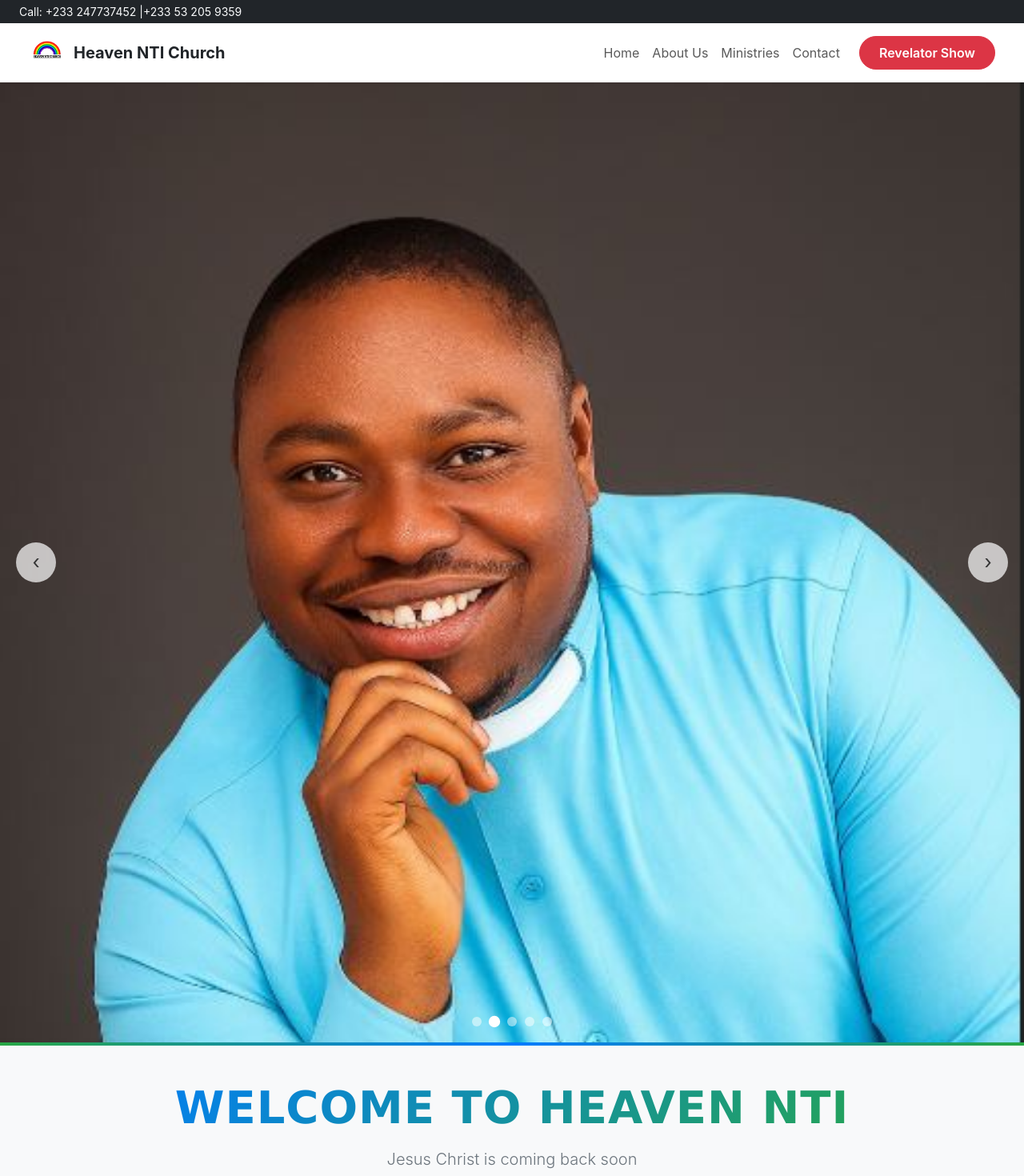
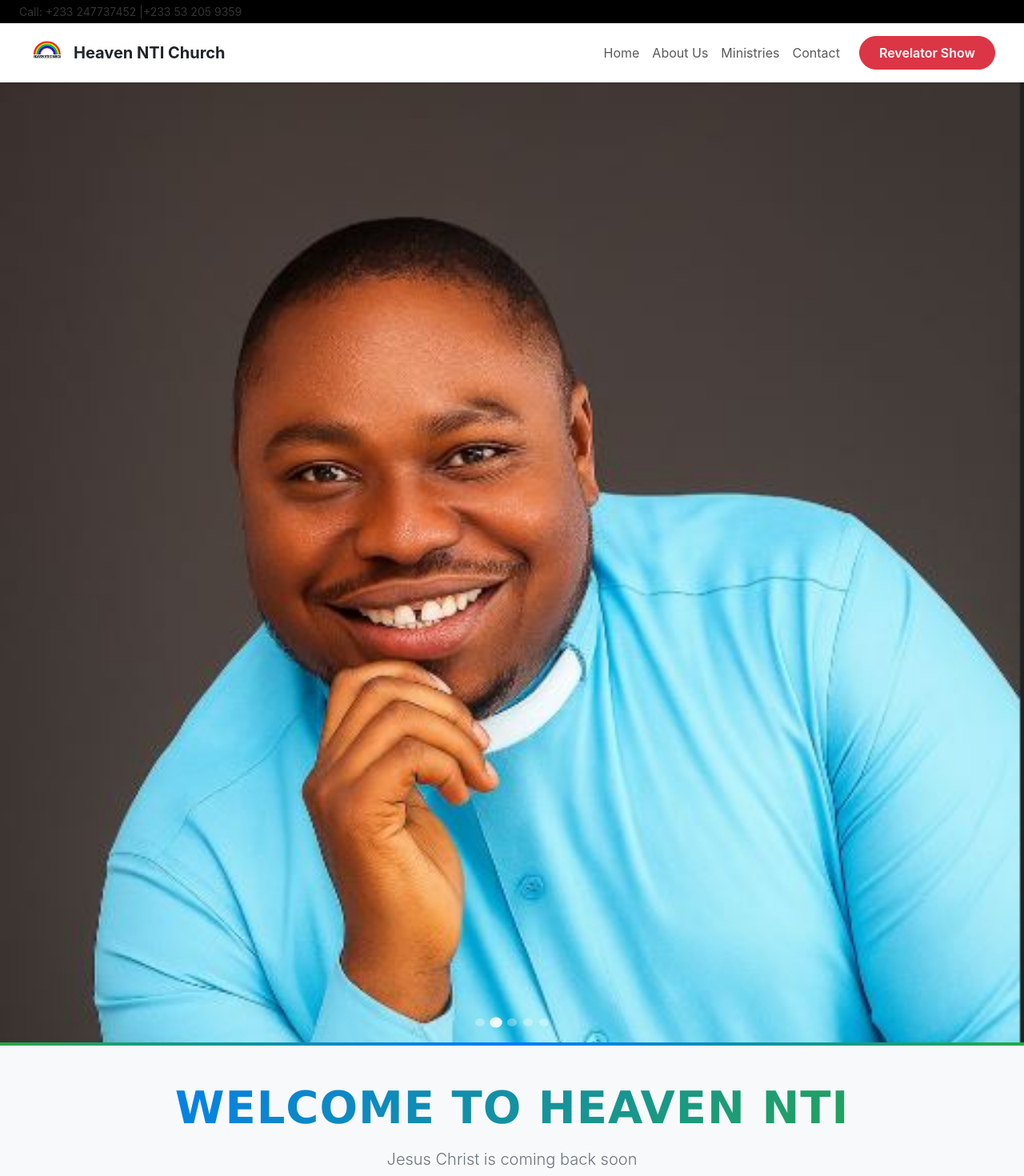
Before and after one commit to Daniel-KK-world/Heaven-Nti-Church, a React (Create React App) app: page / in a window 1280 px wide. Shown: the top 1470 px of the page at 80% size. Built offline with nearby package versions, Linux system fonts and the light colour scheme.

Commit message:
Navbars vamp

```diff
--- a/public/index.html
+++ b/public/index.html
@@ -5,14 +5,25 @@
     <meta name="viewport" content="width=device-width, initial-scale=1" />
     <meta name="theme-color" content="#000000" />
     <meta name="description" content="Heaven NTI Church Website" />
-    <link rel="icon" type="image/png" href="src\assets\logo.png">
 
-    <!-- ✅ Bootstrap CSS CDN -->
+    <!-- Favicon -->
+    <link rel="icon" type="image/png" href="%PUBLIC_URL%/logo.png" />
+
+    <!-- ✅ Bootstrap CSS -->
     <link
       href="https://cdn.jsdelivr.net/npm/bootstrap@5.3.3/dist/css/bootstrap.min.css"
       rel="stylesheet"
       integrity="sha384-QWTKZyjpPEjISv5WaRU9OFeRpok6YctnYmDr5pNlyT2bRjXh0JMhjY6hW+ALEwIH"
       crossorigin="anonymous"
+    />
+
+    <!-- ✅ Font Awesome -->
+    <link
+      rel="stylesheet"
+      href="https://cdnjs.cloudflare.com/ajax/libs/font-awesome/6.5.1/css/all.min.css"
+      integrity="sha512-DTOQO9RWCH3ppGqcWaEA1BIZOC6xxalwEsw9c2QQeAIftl+Vegovlnee1c9QX4TctnWMn13TZye+giMm8e2LwA=="
+      crossorigin="anonymous"
+      referrerpolicy="no-referrer"
     />
 
     <title>Heaven NTI Church</title>
@@ -21,9 +32,11 @@
     <noscript>You need to enable JavaScript to run this app.</noscript>
     <div id="root"></div>
 
-    <!-- ✅ Bootstrap Bundle (JS + Popper) -->
+    <!-- ✅ Bootstrap JS (with Popper) -->
     <script
-  src="https://cdn.jsdelivr.net/npm/bootstrap@5.2.3/dist/js/bootstrap.bundle.min.js"
-></script>
+      src="https://cdn.jsdelivr.net/npm/bootstrap@5.3.3/dist/js/bootstrap.bundle.min.js"
+      integrity="sha384-YvpcrYf0tY3lHB60NNkmXc5s9fDVZLESaAA55NDzOxhy9GkcIdslK1eN7N6jIeHz"
+      crossorigin="anonymous"
+    ></script>
   </body>
 </html>
--- a/src/App.css
+++ b/src/App.css
@@ -1,3 +1,11 @@
+/* Backgrounds */
+.navedit {
+  background-color: #000000 !important; /* solid black */
+}
+.navedit:hover {
+  color: #333333 !important; /* subtle darker hover */
+}
+
 /* Hero Slider Styles */
 .church-hero-slider {
   position: relative;
@@ -41,35 +49,6 @@
   object-position: center center;
 }
 
-/* Navigation arrows */
-.slider-arrow {
-  position: absolute;
-  top: 50%;
-  transform: translateY(-50%);
-  background: rgba(255, 255, 255, 0.7);
-  border: none;
-  border-radius: 50%;
-  width: 50px;
-  height: 50px;
-  font-size: 24px;
-  color: #333;
-  cursor: pointer;
-  z-index: 10;
-  transition: all 0.3s ease;
-}
-
-.slider-arrow:hover {
-  background: rgba(255, 255, 255, 0.9);
-}
-
-.slider-arrow-prev {
-  left: 20px;
-}
-
-.slider-arrow-next {
-  right: 20px;
-}
-
 /* Dots indicator - CENTERED */
 .slider-dots {
   position: absolute;
@@ -78,24 +57,29 @@
   right: 0;
   display: flex;
   justify-content: center;
-  gap: 10px;
+  gap: 8px;
   z-index: 10;
 }
 
 .slider-dot {
-  width: 12px;
-  height: 12px;
+  width: 10px;
+  height: 10px;
   border-radius: 50%;
   border: none;
-  background: rgba(255, 255, 255, 0.5);
+  background: rgba(255, 255, 255, 0.35); /* more subtle default */
   cursor: pointer;
   transition: all 0.3s ease;
 }
 
+.slider-dot:hover {
+  background: rgba(255, 255, 255, 0.6); /* slightly more visible on hover */
+}
+
 .slider-dot.active {
-  background: rgba(255, 255, 255, 1);
-  transform: scale(1.2);
+  background: rgba(255, 255, 255, 0.9); /* active one stands out */
+  transform: scale(1.3);
 }
+
 
 /* Mobile responsiveness */
 @media (max-width: 768px) {
--- a/src/components/Footer.js
+++ b/src/components/Footer.js
@@ -1,57 +1,75 @@
-import React from 'react';
+import React from "react";
+import { Link } from "react-router-dom";
 
 const Footer = () => {
   return (
-    <footer className="bg-dark text-white pt-5 pb-4 mt-5">
-      <div className="container text-md-left">
-        <div className="row text-md-left">
+    <footer className=" text-light pt-5 pb-4 mt-5 navedit ">
+      <div className="container text-center">
+        <div className="row">
 
           {/* Church Description */}
-          <div className="col-md-4 col-lg-4 col-xl-4 mx-auto mt-3">
-            <h5 className="text-uppercase mb-4 font-weight-bold text-warning">Heaven Nti Church</h5>
+          <div className="col-md-4 mb-4">
+            <h5 className="text-warning fw-bold mb-3">Heaven Nti Church</h5>
             <p>
-              Heaven Nti is a Holy Spirit-centered end-time church passionate about winning souls and preparing them for the second coming of Christ.
+              A Holy Spirit-centered end-time church passionate about winning
+              souls and preparing them for the second coming of Christ.
             </p>
           </div>
 
           {/* Quick Links */}
-          <div className="col-md-2 col-lg-2 col-xl-2 mx-auto mt-3">
-            <h5 className="text-uppercase mb-4 font-weight-bold text-warning">Quick Links</h5>
-            <p><a href="/about" className="text-white text-decoration-none">About Us</a></p>
-            <p><a href="/ministries" className="text-white text-decoration-none">Ministries</a></p>
-            <p><a href="/contact" className="text-white text-decoration-none">Contact</a></p>
-            <p><a href="/about" className="text-white text-decoration-none">Vision & Mission</a></p>
+          <div className="col-md-2 mb-4">
+            <h6 className="text-warning fw-bold mb-3">Quick Links</h6>
+            <ul className="list-unstyled">
+              <li><Link to="/about" className="text-white text-decoration-none">About Us</Link></li>
+              <li><Link to="/ministries" className="text-white text-decoration-none">Ministries</Link></li>
+              <li><Link to="/contact" className="text-white text-decoration-none">Contact</Link></li>
+              <li><Link to="/about" className="text-white text-decoration-none">Vision & Mission</Link></li>
+            </ul>
           </div>
 
-          {/* Contact */}
-          <div className="col-md-3 col-lg-3 col-xl-3 mx-auto mt-3">
-            <h5 className="text-uppercase mb-4 font-weight-bold text-warning">Contact</h5>
-            <p><i className="fas fa-home mr-3"></i> East Legon Hills, Accra, Ghana</p>
-            <p><i className="fas fa-envelope mr-3"></i> heaventi53@gmail.com</p>
-            <p><i className="fas fa-phone mr-3"></i> 0247 737 452</p>
-            <p><i className="fas fa-phone mr-3"></i> 054 649 6712</p>
+          {/* Contact Info */}
+          <div className="col-md-3 mb-4 ">
+            <h6 className="text-warning fw-bold mb-3">Contact</h6>
+            <address>
+              <p><i className="fa-solid fa-home me-2"></i> East Legon Hills, Accra</p>
+              <p><i className="fa-solid fa-envelope me-2"></i> heaventi53@gmail.com</p>
+              <p>
+                <i className="fa-solid fa-phone me-2"></i>
+                <a href="tel:+233247737452" className="text-white text-decoration-none">0247 737 452</a>
+              </p>
+              <p>
+                <i className="fa-solid fa-phone me-2"></i>
+                <a href="tel:+233546496712" className="text-white text-decoration-none">054 649 6712</a>
+              </p>
+            </address>
           </div>
 
-          {/* Social Media
-          <div className="col-md-3 col-lg-3 col-xl-3 mx-auto mt-3">
-            <h5 className="text-uppercase mb-4 font-weight-bold text-warning">Follow Us</h5>
-            <a href="#" className="text-white me-4"><i className="fab fa-facebook-f"></i></a>
-            <a href="#" className="text-white me-4"><i className="fab fa-youtube"></i></a>
-            <a href="#" className="text-white me-4"><i className="fab fa-instagram"></i></a>
-            <a href="#" className="text-white"><i className="fab fa-whatsapp"></i></a>
-          </div>*/}
+          {/* Social Media */}
+          <div className="col-md-3 mb-4 text-center">
+            <h6 className="text-warning fw-bold mb-3">Follow Us</h6>
+            <div className="d-flex gap-3">
+              <a href="https://facebook.com" target="_blank" rel="noopener noreferrer" aria-label="Facebook" className="text-white">
+                <i className="fa-brands fa-facebook-f"></i>
+              </a>
+              <a href="https://youtube.com" target="_blank" rel="noopener noreferrer" aria-label="YouTube" className="text-white">
+                <i className="fa-brands fa-youtube"></i>
+              </a>
+              <a href="https://instagram.com" target="_blank" rel="noopener noreferrer" aria-label="Instagram" className="text-white">
+                <i className="fa-brands fa-instagram"></i>
+              </a>
+              <a href="https://whatsapp.com" target="_blank" rel="noopener noreferrer" aria-label="WhatsApp" className="text-white">
+                <i className="fa-brands fa-whatsapp"></i>
+              </a>
+            </div>
+          </div>
 
         </div>
 
-        <hr className="mb-4"/>
+        <hr className="border-secondary" />
 
         {/* Copyright */}
-        <div className="row align-items-center">
-          <div className="col-md-7 col-lg-8">
-            <p>© {new Date().getFullYear()} Heaven Nti Church. All Rights Reserved.</p>
-          </div>
-          <div className="col-md-5 col-lg-4">
-          </div>
+        <div className="text-center">
+          <p className="mb-0">© {new Date().getFullYear()} Heaven Nti Church | All Rights Reserved</p>
         </div>
       </div>
     </footer>
--- a/src/components/Navbar.js
+++ b/src/components/Navbar.js
@@ -7,7 +7,7 @@ function Navbar() {
   return (
     <header className="w-100">
       {/* Top Strip */}
-      <div className="bg-dark text-light small px-4 py-1 d-flex justify-content-between align-items-center text-center">
+      <div className="bg-dark text-light small px-4 py-1 d-flex justify-content-between align-items-center text-center navedit">
         <p className="mb-0">Call: +233 247737452 |+233 53 205 9359</p>
       </div>
 
```
